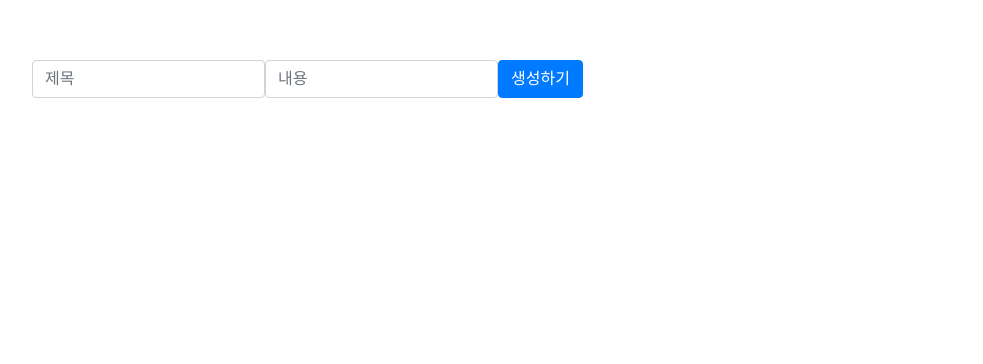
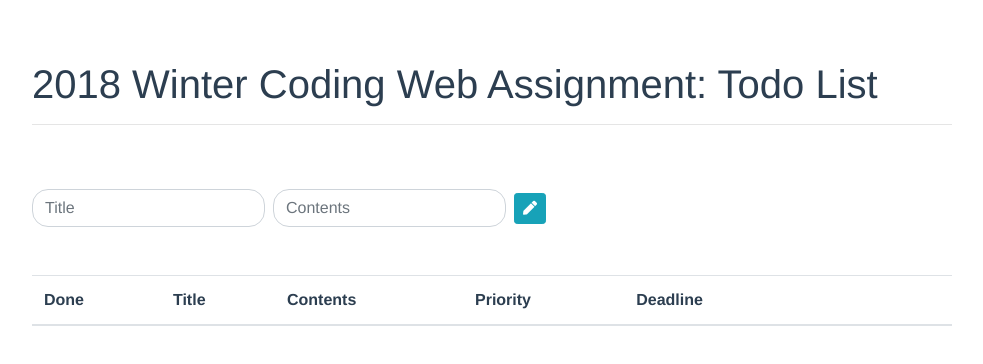
Before and after one commit to byeonggukgong/wc2018-todolist, a Vue app in the folder client/: page / in a window 1280 px wide. Shown: the top 364 px of the page, without its empty margins (53-1036 px from the left). Built offline with nearby package versions, Linux system fonts and the light colour scheme; what vue-datetime would draw is missing.

Commit message:
Update UI for human

```diff
--- a/client/src/App.vue
+++ b/client/src/App.vue
@@ -20,7 +20,6 @@ export default {
   font-family: 'Avenir', Helvetica, Arial, sans-serif;
   -webkit-font-smoothing: antialiased;
   -moz-osx-font-smoothing: grayscale;
-  text-align: center;
   color: #2c3e50;
   margin-top: 60px;
 }
--- a/client/src/components/TodoList.vue
+++ b/client/src/components/TodoList.vue
@@ -1,53 +1,60 @@
 <template>
   <div class="container">
-    <form class="form-inline">
-      <input type="text" class="form-control" placeholder="제목" v-model="newTitle">
-      <label class="sr-only">Title</label>
-      <input type="text" class="form-control" placeholder="내용" v-model="newContents">
-      <label class="sr-only">Contents</label>
-      <button class="btn btn-primary" @click.prevent="createTodo">생성하기</button>
-    </form>
     <div class="row">
-      <ul class="list-group">
-        <li class="list-group-item" v-for="todo in todos" :key="todo.id">
-          <div class="row">
-            <div class="col">
-              <input type="checkbox" :checked="todo.is_done" @change="doneTodo(todo)" />
-            </div>
-            <div class="col">
-              <input type="text" v-model="todo.title">
-            </div>
-            <div class="col">
-              <input type="text" v-model="todo.contents">
-            </div>
-            <div class="col">
-              <input type="text" v-model="todo.priority">
-            </div>
-            <div class="col">
-              <datetime v-model="todo.deadline"></datetime>
-            </div>
-            <div class="col" v-if=isDeadlineOver(todo)>
-              <span>
-                <i class="fas fa-bell"></i>
-              </span>
-            </div>
-            <div class="col">
-              <span>
-                <a @click.prevent="updateTodo(todo)">
-                  <i class="fas fa-hammer"></i>
-                </a>
-              </span>
-            </div>
-            <div class="col">
-              <span>
-                <a @click.prevent="deleteTodo(todo)">
+      <div class="col-sm-10">
+        <h1>2018 Winter Coding Web Assignment: Todo List</h1>
+        <hr><br><br>
+        <form class="form-inline">
+          <input type="text" class="form-control form-rounded mr-sm-2" placeholder="Title" v-model="newTitle">
+          <input type="text" class="form-control form-rounded mr-sm-2" placeholder="Contents" v-model="newContents">
+          <button type="button" class="btn btn-info btn-sm" @click.prevent="createTodo">
+            <i class="fas fa-pen"></i>
+          </button>
+        </form>
+        <br><br>
+        <table class="table table-hover">
+          <thead>
+            <tr>
+              <th scope="col">Done</th>
+              <th scope="col">Title</th>
+              <th scope="col">Contents</th>
+              <th scope="col">Priority</th>
+              <th scope="col">Deadline</th>
+              <th></th>
+              <th></th>
+              <th></th>
+            </tr>
+          </thead>
+          <tbody>
+            <tr v-for="todo in todos" :key="todo.id">
+              <td>
+                <input type="checkbox" :checked="todo.is_done" @change="doneTodo(todo)" />
+              </td>
+              <td><input type="text" v-model="todo.title"></td>
+              <td><input type="text" v-model="todo.contents"></td>
+              <td><input type="text" v-model="todo.priority"></td>
+              <td><datetime v-model="todo.deadline"></datetime></td>
+              <td>
+                <span class="badge badge-success" v-if="todo.is_done">Done :)</span>
+                <span class="badge badge-danger" v-else-if="isDeadlineOver(todo)">Deadline is over :(</span>
+              </td>
+              <td>
+                <button type="button" class="btn btn-warning btn-sm" @click.prevent="updateTodo(todo)">
+                  <i class="fas fa-edit"></i>
+                </button>
+              </td>
+              <td>
+                <button type="button" class="btn btn-danger btn-sm" @click.prevent="deleteTodo(todo)">
                   <i class="fas fa-trash"></i>
-                </a>
-              </span>
-            </div>
-          </div>
-        </li>
-      </ul>
+                </button>
+              </td>
+            </tr>
+          </tbody>
+        </table>
+      </div>
+    </div>
+    <div class="row">
+
     </div>
   </div>
 </template>
@@ -137,4 +144,7 @@ export default {
 </script>
 
 <style scoped>
+.form-rounded {
+  border-radius: 1rem;
+}
 </style>
```
